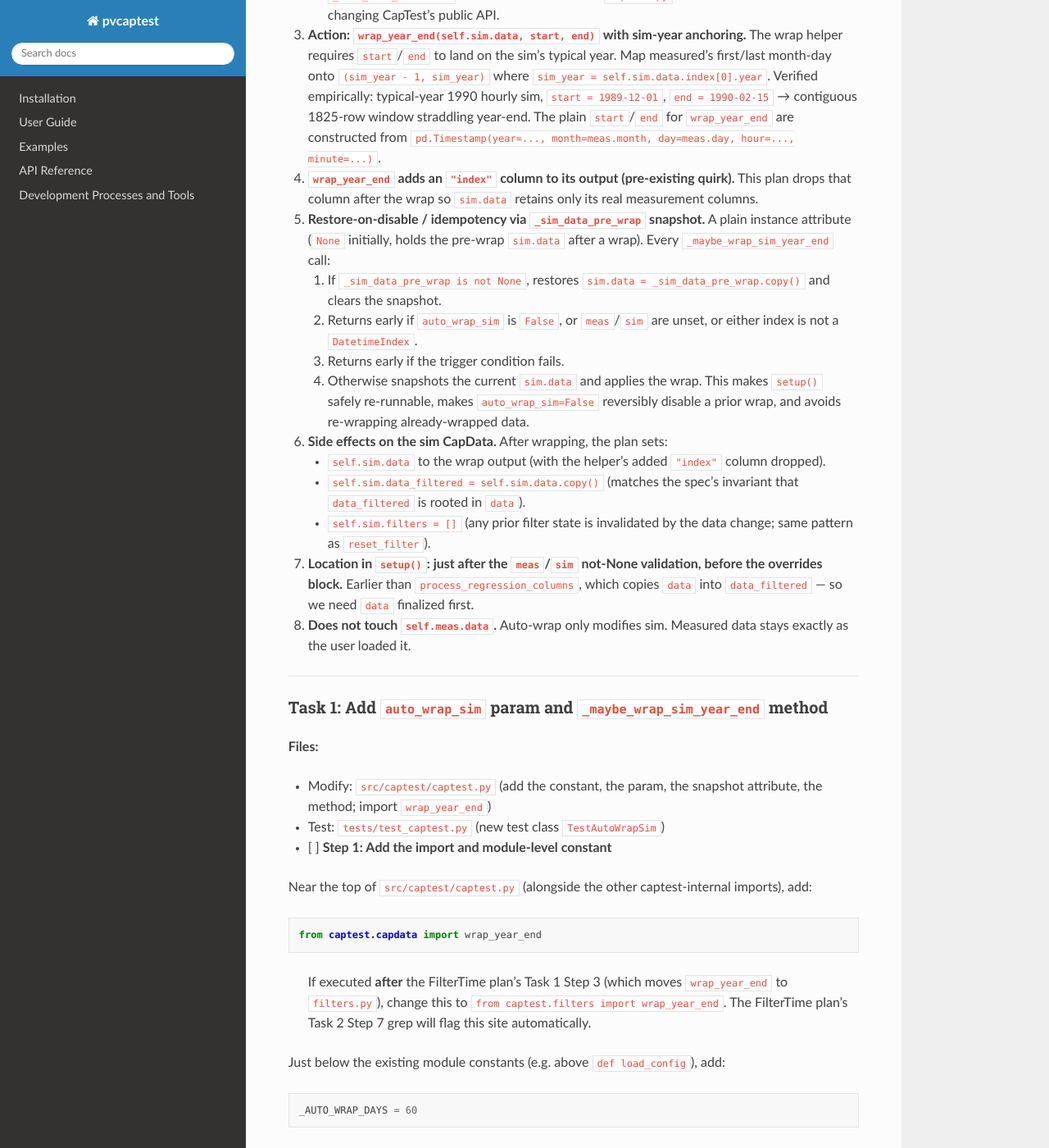
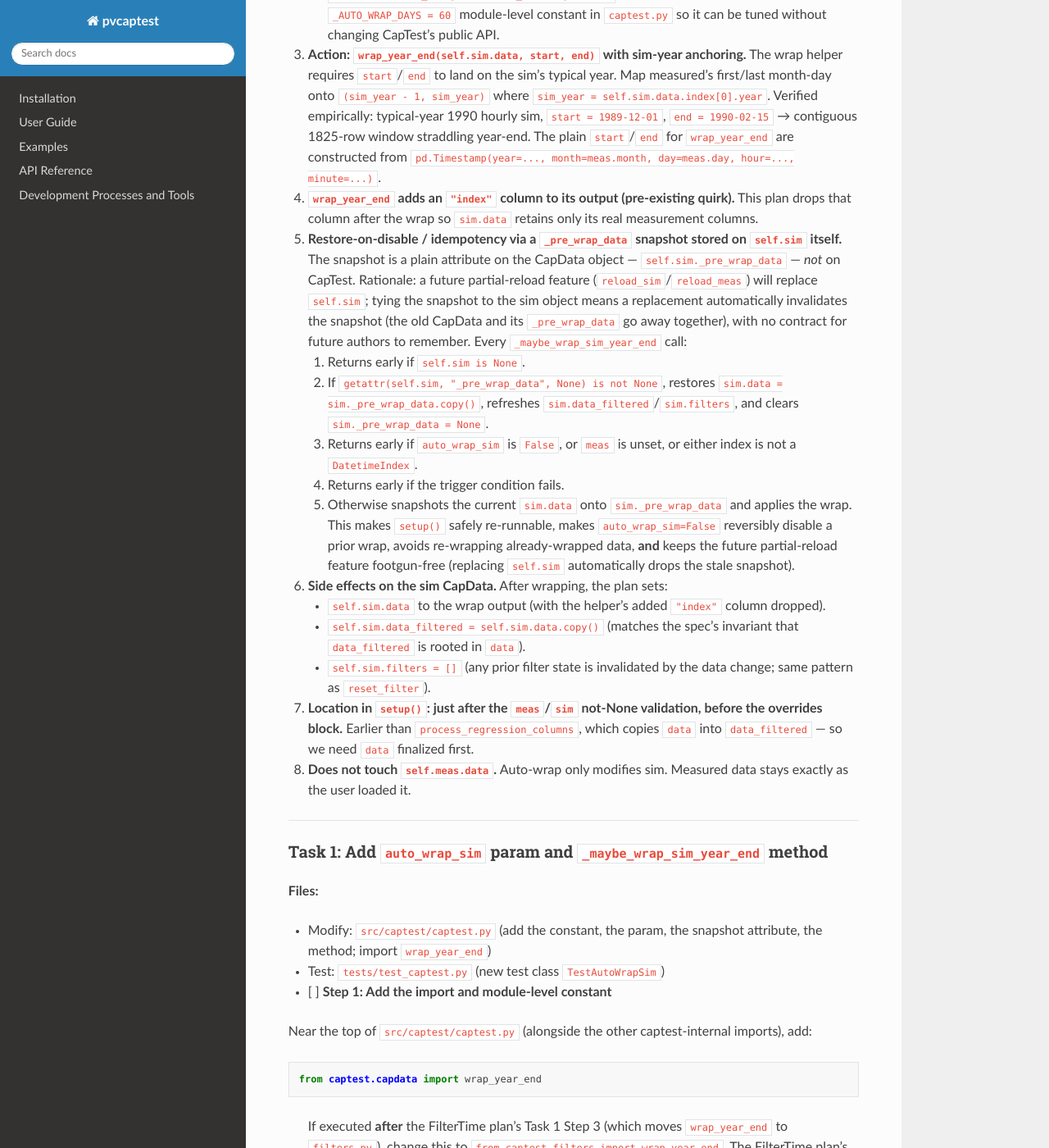
Before and after one commit to pvcaptest/pvcaptest, a Sphinx documentation site: the page built from docs/superpowers/plans/2026-06-01-captest-auto-wrap.md, in a window 1280 px wide and 1400 px high, scrolled down 1313 px. Shown: the whole window at 82% size. Built offline with Sphinx 7.4.7 and the Read the Docs theme 3.1.0, drawn with Linux system fonts in a browser that asks for light colours; pages that are not in the unit, such as notebooks, are missing from menus; some of the changed text lies outside the part shown.

Commit message:
docs: store pre-wrap snapshot on self.sim for partial-reload safety
Move the snapshot from CapTest._sim_data_pre_wrap to self.sim._pre_wrap_data
(a plain attribute on the sim CapData). A future reload_sim that replaces
self.sim then automatically invalidates the snapshot - no contract on
future plan authors required. Architecture, decision 5, all test assertions,
and the implementation are updated; self-review notes the partial-reload
safety property.

Co-Authored-By: Claude Opus 4.7 <noreply@anthropic.com>

````diff
--- a/docs/superpowers/plans/2026-06-01-captest-auto-wrap.md
+++ b/docs/superpowers/plans/2026-06-01-captest-auto-wrap.md
@@ -4,7 +4,7 @@
 
 **Goal:** Move the wrap-year functionality (currently in `filter_time(wrap_year=True)`) up to CapTest's `setup()`. When the measured data sits within 60 days of a year boundary, automatically wrap the **sim** data so `CapTest.sim.data` is already contiguous through year-end by the time any filtering runs. A toggle (`auto_wrap_sim`, default `True`) opts callers out.
 
-**Architecture:** Add a `param.Boolean` `auto_wrap_sim` (default `True`) and a private `_sim_data_pre_wrap` instance attribute on `CapTest`. A new `_maybe_wrap_sim_year_end()` method runs early in `setup()`: it restores any prior wrap from `_sim_data_pre_wrap` (so toggling off, or repeated `setup()` calls, behave correctly), checks whether the measured-data range is within 60 days of a year boundary, and — if it is — saves a pre-wrap snapshot and applies `wrap_year_end` to `self.sim.data` with start/end month-day-anchored to the sim year. `self.sim.data_filtered` is refreshed and `self.sim.filters` is cleared (consistent with the existing "data changed → drop filter state" pattern).
+**Architecture:** Add a `param.Boolean` `auto_wrap_sim` (default `True`) on `CapTest` and a new `_maybe_wrap_sim_year_end()` method that runs early in `setup()`. The method restores any prior wrap from a `_pre_wrap_data` snapshot **stored on `self.sim` itself** (not on CapTest, so a future `reload_sim` that replaces `self.sim` automatically invalidates the snapshot — see decision 5), checks whether the measured-data range is within 60 days of a year boundary, and — if it is — snapshots the current `sim.data` onto `self.sim._pre_wrap_data` and applies `wrap_year_end` to `self.sim.data` with start/end month-day-anchored to the sim year. `self.sim.data_filtered` is refreshed and `self.sim.filters` is cleared (consistent with the existing "data changed → drop filter state" pattern).
 
 **Tech Stack:** Python, `param`, pandas, pytest, `just`.
 
@@ -25,12 +25,13 @@
    The constant 60 lives as a `_AUTO_WRAP_DAYS = 60` module-level constant in `captest.py` so it can be tuned without changing CapTest's public API.
 3. **Action: `wrap_year_end(self.sim.data, start, end)` with sim-year anchoring.** The wrap helper requires `start`/`end` to land on the sim's typical year. Map measured's first/last month-day onto `(sim_year - 1, sim_year)` where `sim_year = self.sim.data.index[0].year`. Verified empirically: typical-year 1990 hourly sim, `start = 1989-12-01`, `end = 1990-02-15` → contiguous 1825-row window straddling year-end. The plain `start`/`end` for `wrap_year_end` are constructed from `pd.Timestamp(year=..., month=meas.month, day=meas.day, hour=..., minute=...)`.
 4. **`wrap_year_end` adds an `"index"` column to its output (pre-existing quirk).** This plan drops that column after the wrap so `sim.data` retains only its real measurement columns.
-5. **Restore-on-disable / idempotency via `_sim_data_pre_wrap` snapshot.** A plain instance attribute (`None` initially, holds the pre-wrap `sim.data` after a wrap). Every `_maybe_wrap_sim_year_end` call:
-   1. If `_sim_data_pre_wrap is not None`, restores `sim.data = _sim_data_pre_wrap.copy()` and clears the snapshot.
-   2. Returns early if `auto_wrap_sim` is `False`, or `meas`/`sim` are unset, or either index is not a `DatetimeIndex`.
-   3. Returns early if the trigger condition fails.
-   4. Otherwise snapshots the current `sim.data` and applies the wrap.
-   This makes `setup()` safely re-runnable, makes `auto_wrap_sim=False` reversibly disable a prior wrap, and avoids re-wrapping already-wrapped data.
+5. **Restore-on-disable / idempotency via a `_pre_wrap_data` snapshot stored on `self.sim` itself.** The snapshot is a plain attribute on the CapData object — `self.sim._pre_wrap_data` — *not* on CapTest. Rationale: a future partial-reload feature (`reload_sim`/`reload_meas`) will replace `self.sim`; tying the snapshot to the sim object means a replacement automatically invalidates the snapshot (the old CapData and its `_pre_wrap_data` go away together), with no contract for future authors to remember. Every `_maybe_wrap_sim_year_end` call:
+   1. Returns early if `self.sim is None`.
+   2. If `getattr(self.sim, "_pre_wrap_data", None) is not None`, restores `sim.data = sim._pre_wrap_data.copy()`, refreshes `sim.data_filtered`/`sim.filters`, and clears `sim._pre_wrap_data = None`.
+   3. Returns early if `auto_wrap_sim` is `False`, or `meas` is unset, or either index is not a `DatetimeIndex`.
+   4. Returns early if the trigger condition fails.
+   5. Otherwise snapshots the current `sim.data` onto `sim._pre_wrap_data` and applies the wrap.
+   This makes `setup()` safely re-runnable, makes `auto_wrap_sim=False` reversibly disable a prior wrap, avoids re-wrapping already-wrapped data, **and** keeps the future partial-reload feature footgun-free (replacing `self.sim` automatically drops the stale snapshot).
 6. **Side effects on the sim CapData.** After wrapping, the plan sets:
    - `self.sim.data` to the wrap output (with the helper's added `"index"` column dropped).
    - `self.sim.data_filtered = self.sim.data.copy()` (matches the spec's invariant that `data_filtered` is rooted in `data`).
@@ -75,14 +76,7 @@ In `class CapTest(param.Parameterized):`, alongside the other top-level params,
     )
 ```
 
-In `CapTest.__init__` (around line 1083 — after `self._sim_path = None`), add:
-
-```python
-        # Pre-wrap snapshot of sim.data (set by _maybe_wrap_sim_year_end so a
-        # subsequent setup() with auto_wrap_sim=False or a non-triggering
-        # measured range can restore the original sim data).
-        self._sim_data_pre_wrap = None
-```
+No change to `CapTest.__init__` — the pre-wrap snapshot lives on `self.sim._pre_wrap_data` (a plain attribute set lazily by `_maybe_wrap_sim_year_end`), not on CapTest. This automatically invalidates the snapshot when `self.sim` is replaced (future `reload_sim`).
 
 - [ ] **Step 3: Write the failing unit tests**
 
@@ -129,7 +123,7 @@ class TestAutoWrapSim:
         before = ct.sim.data.copy()
         ct._maybe_wrap_sim_year_end()
         pd.testing.assert_frame_equal(ct.sim.data, before)
-        assert ct._sim_data_pre_wrap is None
+        assert getattr(ct.sim, "_pre_wrap_data", None) is None
 
     def test_wraps_when_meas_starts_near_year_start(self):
         # meas Jan 15 -> Feb 15 -> start is within 60 days of Jan 1
@@ -141,7 +135,7 @@ class TestAutoWrapSim:
         assert ct.sim.data.index.min() < pd.Timestamp("1990-01-01")
         assert ct.sim.data.index.max() <= pd.Timestamp("1990-02-15")
         assert "index" not in ct.sim.data.columns  # helper's quirk column dropped
-        assert ct._sim_data_pre_wrap is not None
+        assert getattr(ct.sim, "_pre_wrap_data", None) is not None
         assert ct.sim.filters == []
 
     def test_wraps_when_meas_ends_near_year_end(self):
@@ -155,7 +149,7 @@ class TestAutoWrapSim:
         ct = _ct_with(meas_idx, sim.index)
         ct._maybe_wrap_sim_year_end()
         assert ct.sim.data.index.min() < pd.Timestamp("1990-01-01")
-        assert ct._sim_data_pre_wrap is not None
+        assert getattr(ct.sim, "_pre_wrap_data", None) is not None
 
     def test_disabled_does_not_wrap(self):
         meas_idx = pd.date_range("2023-01-15", "2023-02-15", freq="h")
@@ -164,7 +158,7 @@ class TestAutoWrapSim:
         before = ct.sim.data.copy()
         ct._maybe_wrap_sim_year_end()
         pd.testing.assert_frame_equal(ct.sim.data, before)
-        assert ct._sim_data_pre_wrap is None
+        assert getattr(ct.sim, "_pre_wrap_data", None) is None
 
     def test_disabling_after_wrap_restores(self):
         meas_idx = pd.date_range("2023-01-15", "2023-02-15", freq="h")
@@ -176,7 +170,7 @@ class TestAutoWrapSim:
         ct._maybe_wrap_sim_year_end()  # should restore
         assert len(ct.sim.data) == len(sim)
         assert wrapped_len != len(sim)  # sanity: wrap did change the length
-        assert ct._sim_data_pre_wrap is None
+        assert getattr(ct.sim, "_pre_wrap_data", None) is None
 
     def test_idempotent_repeated_runs(self):
         meas_idx = pd.date_range("2023-01-15", "2023-02-15", freq="h")
@@ -204,7 +198,7 @@ class TestAutoWrapSim:
         ct.sim.data = sim
         ct.sim.data_filtered = sim.copy()
         ct._maybe_wrap_sim_year_end()  # must not raise
-        assert ct._sim_data_pre_wrap is None
+        assert getattr(ct.sim, "_pre_wrap_data", None) is None
 ```
 
 - [ ] **Step 4: Run to verify failure**
@@ -221,20 +215,26 @@ Add the method to `CapTest` (a reasonable spot is just before `def setup` so it
         """Auto-apply ``wrap_year_end`` to ``self.sim.data`` when warranted.
 
         Idempotent and reversible: a prior wrap is restored from
-        ``self._sim_data_pre_wrap`` before each check, so re-running ``setup()``
-        — or toggling ``self.auto_wrap_sim`` to False and re-running — leaves
-        ``sim.data`` in the correct state.
+        ``self.sim._pre_wrap_data`` before each check, so re-running
+        ``setup()`` — or toggling ``self.auto_wrap_sim`` to False and
+        re-running — leaves ``sim.data`` in the correct state. The snapshot
+        lives on the sim CapData itself so a future ``reload_sim`` that
+        replaces ``self.sim`` automatically discards the stale snapshot.
         """
+        if self.sim is None:
+            return  # nothing to restore or wrap
+
         # Restore any prior wrap first so each call starts from the original.
-        if self._sim_data_pre_wrap is not None:
-            self.sim.data = self._sim_data_pre_wrap.copy()
+        snapshot = getattr(self.sim, "_pre_wrap_data", None)
+        if snapshot is not None:
+            self.sim.data = snapshot.copy()
             self.sim.data_filtered = self.sim.data.copy()
             self.sim.filters = []
-            self._sim_data_pre_wrap = None
+            self.sim._pre_wrap_data = None
 
         if not self.auto_wrap_sim:
             return
-        if self.meas is None or self.sim is None:
+        if self.meas is None:
             return
         meas_idx = self.meas.data.index
         sim_idx = self.sim.data.index
@@ -278,7 +278,7 @@ Add the method to `CapTest` (a reasonable spot is just before `def setup` so it
             minute=meas_end.minute,
         )
 
-        self._sim_data_pre_wrap = self.sim.data.copy()
+        self.sim._pre_wrap_data = self.sim.data.copy()
         wrapped = wrap_year_end(self.sim.data, start, end)
         # wrap_year_end adds an "index" column (pre-existing helper quirk).
         if "index" in wrapped.columns:
@@ -332,7 +332,7 @@ class TestSetupAutoWrap:
         sim_idx = _hourly_typical_year(1990).index
         ct = self._make_ct(meas_idx, sim_idx)
         ct.setup(verbose=False)
-        assert ct._sim_data_pre_wrap is not None
+        assert getattr(ct.sim, "_pre_wrap_data", None) is not None
         # Wrap prepends 1989-shifted Nov-Dec; min < 1990-01-01 confirms it.
         assert ct.sim.data.index.min() < pd.Timestamp("1990-01-01")
 
@@ -341,7 +341,7 @@ class TestSetupAutoWrap:
         sim_idx = _hourly_typical_year(1990).index
         ct = self._make_ct(meas_idx, sim_idx, auto_wrap_sim=False)
         ct.setup(verbose=False)
-        assert ct._sim_data_pre_wrap is None
+        assert getattr(ct.sim, "_pre_wrap_data", None) is None
         # sim.data unchanged: still spans only 1990
         assert ct.sim.data.index.min() >= pd.Timestamp("1990-01-01")
         assert ct.sim.data.index.max() <= pd.Timestamp("1990-12-31 23:00")
@@ -404,6 +404,8 @@ git commit -m "refactor: invoke auto_wrap_sim at the start of CapTest.setup()"
 
 **2. Placeholder scan:** No TBDs. Every code step shows complete code; every run step has a command + expected result. The single deferred decision (which module to import `wrap_year_end` from) is explicitly tied to the execution-order question at the top.
 
-**3. Type/name consistency:** `auto_wrap_sim`, `_sim_data_pre_wrap`, `_AUTO_WRAP_DAYS`, `_maybe_wrap_sim_year_end`, and the wrap helper's signature (`wrap_year_end(df, start, end)`) match across `captest.py` and the tests.
+**3. Type/name consistency:** `auto_wrap_sim`, `_AUTO_WRAP_DAYS`, `_maybe_wrap_sim_year_end`, the sim-side snapshot `sim._pre_wrap_data`, and the wrap helper's signature (`wrap_year_end(df, start, end)`) match across `captest.py` and the tests.
+
+**Partial-reload safety:** Storing the pre-wrap snapshot on `self.sim._pre_wrap_data` (decision 5) means a future `reload_sim` that reassigns `self.sim` automatically drops the stale snapshot — the new sim has no `_pre_wrap_data` attribute, so `_maybe_wrap_sim_year_end`'s `getattr(..., None)` returns `None` and the restore branch is skipped. No contract on the future plan author is required.
 
 **Risk note:** the existing CapTest test suite may contain a fixture whose measured range happens to fall within 60 days of a year boundary. That test would change behavior under `auto_wrap_sim=True` and either need `auto_wrap_sim=False` set, or its assertions updated. Task 2 Step 5 surfaces this; treat any failure as a documented behavior change, not a regression.
````
Also changed, not shown: other parts of docs/superpowers/plans/2026-06-01-captest-auto-wrap.md (+1 -1 lines).
